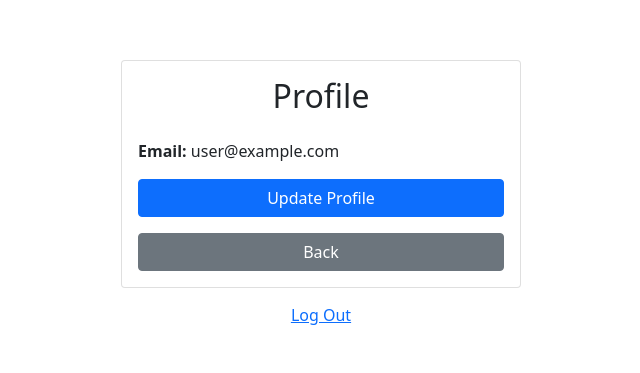
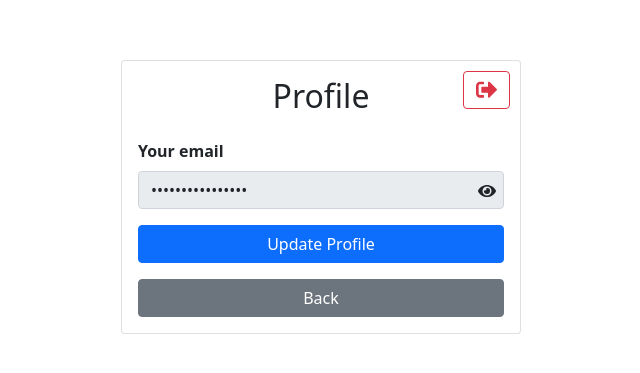
Before and after one commit to rasteli/SDG-Drive, a React (Create React App) app: page /profile in a window 1280 px wide. Shown: the part 203-576 px from the top of the page, without its empty margins (319-959 px from the left). Built offline with nearby package versions, Linux system fonts and the light colour scheme; no server answers; sample sign-in values are in the browser's storage.

Commit message:
Added file delete confirmation and updated profile page

```diff
--- a/src/components/auth/Profile.js
+++ b/src/components/auth/Profile.js
@@ -1,13 +1,24 @@
 import React, { useState } from "react"
-import { Card, Button, Alert } from "react-bootstrap"
+import { Card, Button, Alert, Form, Row, Col } from "react-bootstrap"
 import { Link, useHistory } from "react-router-dom"
+import { FontAwesomeIcon } from "@fortawesome/react-fontawesome"
+import {
+  faEye,
+  faEyeSlash,
+  faSignOutAlt
+} from "@fortawesome/free-solid-svg-icons"
+
 import { useAuth } from "../../contexts/AuthContext"
 import CenteredContainer from "./CenteredContainer"
 
 export default function Profile() {
   const [error, setError] = useState("")
+  const [inputType, setInputType] = useState("password")
+
   const { currentUser, logout } = useAuth()
   const history = useHistory()
+
+  const isInputPassword = inputType === "password"
 
   async function handleLogout() {
     try {
@@ -20,26 +31,49 @@ export default function Profile() {
   }
 
   return (
-    <CenteredContainer>
+    <CenteredContainer style={{ position: "relative" }}>
       <Card>
         <Card.Body>
           <h2 className="text-center mb-4">Profile</h2>
           {error && <Alert variant="danger">{error}</Alert>}
-          <strong>Email: </strong>
-          {currentUser.email}
+          <strong>Your email</strong>
+          <Row>
+            <Col style={{ position: "relative" }}>
+              <Form.Control
+                disabled
+                defaultValue={currentUser.email}
+                type={inputType}
+                className="mt-2"
+              />
+              <FontAwesomeIcon
+                onClick={() =>
+                  setInputType(isInputPassword ? "email" : "password")
+                }
+                icon={isInputPassword ? faEye : faEyeSlash}
+                style={{
+                  cursor: "pointer",
+                  position: "absolute",
+                  right: "20px",
+                  top: "20px"
+                }}
+              />
+            </Col>
+          </Row>
           <Link to="/update-profile" className="btn btn-primary w-100 mt-3">
             Update Profile
           </Link>
           <Link to="/" className="btn btn-secondary w-100 mt-3">
             Back
           </Link>
+          <Button
+            variant="outline-danger"
+            onClick={handleLogout}
+            style={{ position: "absolute", top: "10px", right: "10px" }}
+          >
+            <FontAwesomeIcon size="lg" icon={faSignOutAlt} />
+          </Button>
         </Card.Body>
       </Card>
-      <div className="w-100 text-center mt-2">
-        <Button variant="link" onClick={handleLogout}>
-          Log Out
-        </Button>
-      </div>
     </CenteredContainer>
   )
 }
--- a/src/components/auth/SignUp.js
+++ b/src/components/auth/SignUp.js
@@ -1,6 +1,7 @@
 import React, { useRef, useState } from "react"
 import { Card, Button, Form, Alert } from "react-bootstrap"
 import { Link, useHistory } from "react-router-dom"
+
 import { useAuth } from "../../contexts/AuthContext"
 import CenteredContainer from "./CenteredContainer"
 
--- a/src/components/drive/file/File.js
+++ b/src/components/drive/file/File.js
@@ -1,7 +1,12 @@
-import React from "react"
+import React, { useState } from "react"
 import { Button } from "react-bootstrap"
 import { FontAwesomeIcon } from "@fortawesome/react-fontawesome"
-import { faFile, faTrashAlt } from "@fortawesome/free-solid-svg-icons"
+import {
+  faFile,
+  faTrashAlt,
+  faCheck,
+  faTimes
+} from "@fortawesome/free-solid-svg-icons"
 
 import getFilePath from "../../../utils/getFilePath"
 import { database, storage } from "../../../firebase"
@@ -9,8 +14,11 @@ import { useAuth } from "../../../contexts/AuthContext"
 
 export default function File({ file, currentFolder }) {
   const { currentUser } = useAuth()
+  const [toDelete, setToDelete] = useState(false)
 
   function handleDelete() {
+    setToDelete(false)
+
     database.files
       .doc(file.id)
       .delete()
@@ -25,11 +33,37 @@ export default function File({ file, currentFolder }) {
 
   return (
     <>
+      {toDelete && (
+        <>
+          <Button
+            variant="danger"
+            className="w-50"
+            onClick={() => setToDelete(false)}
+            style={{ borderRadius: "0" }}
+          >
+            <FontAwesomeIcon icon={faTimes} />
+          </Button>
+          <Button
+            variant="success"
+            className="w-50"
+            onClick={handleDelete}
+            style={{ borderRadius: "0" }}
+          >
+            <FontAwesomeIcon icon={faCheck} />
+          </Button>
+        </>
+      )}
+      {!toDelete && (
+        <>
           <Button
             variant="outline-secondary"
             size="sm"
-        style={{ position: "absolute", height: "38px", borderRight: "none" }}
-        onClick={handleDelete}
+            onClick={() => setToDelete(true)}
+            style={{
+              position: "absolute",
+              height: "38px",
+              borderRight: "none"
+            }}
           >
             <FontAwesomeIcon icon={faTrashAlt} />
           </Button>
@@ -46,5 +80,7 @@ export default function File({ file, currentFolder }) {
             {file.name}
           </a>
         </>
+      )}
+    </>
   )
 }
```
Lines whose indentation alone changed are shown as unchanged.
